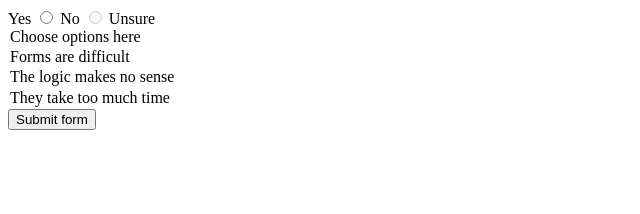
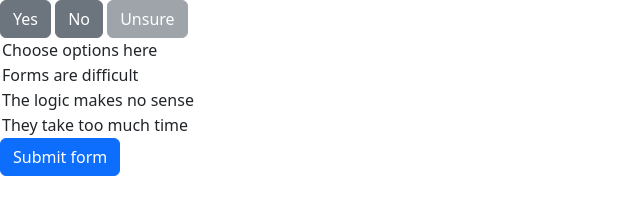
Before and after one commit to jacimaria19/.github.io, a plain HTML site: page formhater.html in a window 1280 px wide. Shown: the whole page, without its empty margins (0-640 px from the left). Drawn offline with nearby package versions, Linux system fonts and the light colour scheme.

Commit message:
Update formhater.html

```diff
--- a/formhater.html
+++ b/formhater.html
@@ -1,3 +1,11 @@
+<!doctype html>
+<html lang="en">
+  <head>
+    <meta charset="utf-8">
+    <meta name="viewport" content="width=device-width, initial-scale=1">
+
+<link href="https://cdn.jsdelivr.net/npm/bootstrap@5.3.2/dist/css/bootstrap.min.css" rel="stylesheet" integrity="sha384-T3c6CoIi6uLrA9TneNEoa7RxnatzjcDSCmG1MXxSR1GAsXEV/Dwwykc2MPK8M2HN" crossorigin="anonymous">
+<script src="https://cdn.jsdelivr.net/npm/bootstrap@5.3.2/dist/js/bootstrap.bundle.min.js" integrity="sha384-C6RzsynM9kWDrMNeT87bh95OGNyZPhcTNXj1NW7RuBCsyN/o0jlpcV8Qyq46cDfL" crossorigin="anonymous"></script>
 <form>
 <div class = "Form Haters"
 <input type="radio" class="btn-check" name="options" id="option1" autocomplete="off">
```
